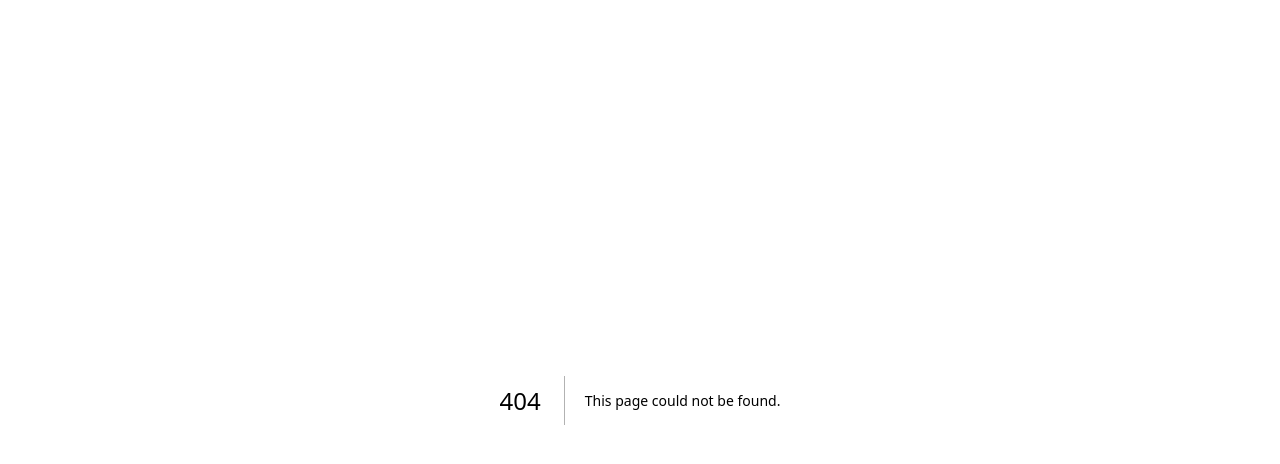
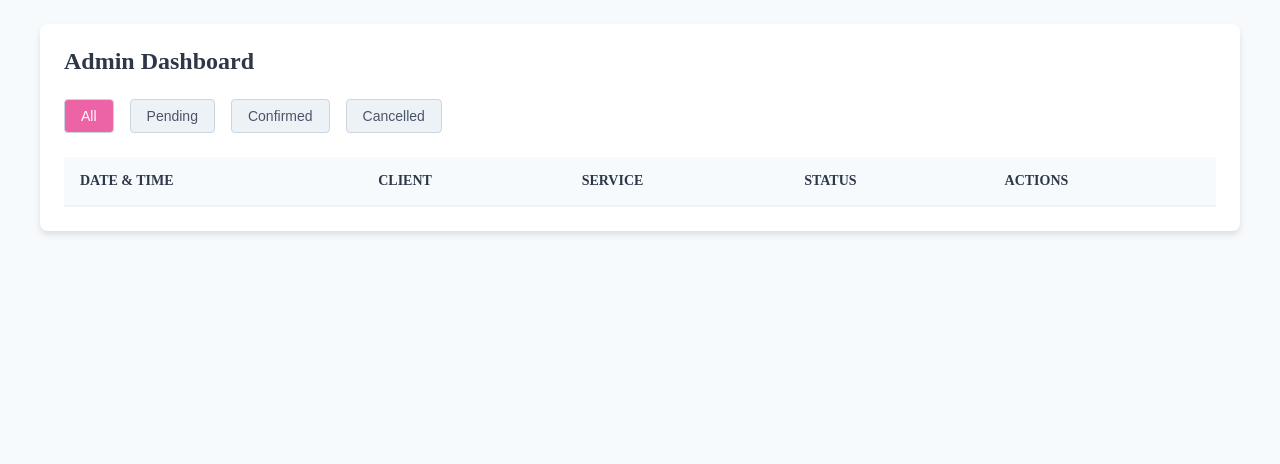
Before and after one commit to FehertoiTamas/beauty-salon, a Next.js app: page /admin in a window 1280 px wide. Before the commit this address had no page. Shown: the top 464 px of the page. Built offline with nearby package versions, Linux system fonts and the light colour scheme.

Commit message:
created admin dashboard

```diff
--- /dev/null
+++ b/src/app/admin/page.js
@@ -0,0 +1,119 @@
+'use client'
+import { useState, useEffect } from "react";
+import { format } from "date-fns";
+import "../styles/admin.css";
+
+export default function AdminDashboard() {
+  const [appointments, setAppointments] = useState([]);
+  const [filter, setFilter] = useState("all");
+
+  useEffect(() => {
+    const storedAppointments = localStorage.getItem("appointments");
+    if (storedAppointments) {
+      setAppointments(JSON.parse(storedAppointments));
+    }
+  }, []);
+
+  const updateAppointmentStatus = (id, status) => {
+    const updatedAppointments = appointments.map((appointment) =>
+      appointment.id === id ? { ...appointment, status } : appointment
+    );
+    setAppointments(updatedAppointments);
+    localStorage.setItem("appointments", JSON.stringify(updatedAppointments));
+  };
+
+  const filteredAppointments = appointments.filter((appointment) =>
+    filter === "all" ? true : appointment.status === filter
+  );
+
+  return (
+    <div className="admin-dashboard">
+      <div className="container">
+        <div className="dashboard-card">
+          <h1 className="dashboard-title">Admin Dashboard</h1>
+
+          {/* Filter Controls */}
+          <div className="filter-controls">
+            <button
+              onClick={() => setFilter("all")}
+              className={filter === "all" ? "active" : ""}
+            >
+              All
+            </button>
+            <button
+              onClick={() => setFilter("pending")}
+              className={filter === "pending" ? "active" : ""}
+            >
+              Pending
+            </button>
+            <button
+              onClick={() => setFilter("confirmed")}
+              className={filter === "confirmed" ? "active" : ""}
+            >
+              Confirmed
+            </button>
+            <button
+              onClick={() => setFilter("cancelled")}
+              className={filter === "cancelled" ? "active" : ""}
+            >
+              Cancelled
+            </button>
+          </div>
+
+          {/* Appointments Table */}
+          <div className="appointments-table">
+            <table>
+              <thead>
+                <tr>
+                  <th>Date & Time</th>
+                  <th>Client</th>
+                  <th>Service</th>
+                  <th>Status</th>
+                  <th>Actions</th>
+                </tr>
+              </thead>
+              <tbody>
+                {filteredAppointments.map((appointment) => (
+                  <tr key={appointment.id}>
+                    <td>
+                      <div>{format(new Date(appointment.date), "MMM d, yyyy")}</div>
+                      <div>{appointment.time}</div>
+                    </td>
+                    <td>
+                      <div>{appointment.name}</div>
+                      <div>{appointment.email}</div>
+                      <div>{appointment.phone}</div>
+                    </td>
+                    <td>{appointment.service}</td>
+                    <td>
+                      <span className={`status ${appointment.status}`}>
+                        {appointment.status.charAt(0).toUpperCase() +
+                          appointment.status.slice(1)}
+                      </span>
+                    </td>
+                    <td>
+                      {appointment.status === "pending" && (
+                        <div className="actions">
+                          <button
+                            onClick={() => updateAppointmentStatus(appointment.id, "confirmed")}
+                          >
+                            Confirm
+                          </button>
+                          <button
+                            onClick={() => updateAppointmentStatus(appointment.id, "cancelled")}
+                          >
+                            Cancel
+                          </button>
+                        </div>
+                      )}
+                    </td>
+                  </tr>
+                ))}
+              </tbody>
+            </table>
+          </div>
+        </div>
+      </div>
+    </div>
+  );
+}
--- /dev/null
+++ b/src/app/styles/admin.css
@@ -0,0 +1,115 @@
+.admin-dashboard {
+  min-height: 100vh;
+  background-color: #f7fafc;
+  padding: 24px;
+}
+
+.container {
+  max-width: 1200px;
+  margin: 0 auto;
+}
+
+.dashboard-card {
+  background-color: #ffffff;
+  border-radius: 8px;
+  box-shadow: 0 4px 6px rgba(0, 0, 0, 0.1);
+  padding: 24px;
+}
+
+.dashboard-title {
+  font-size: 24px;
+  font-weight: bold;
+  color: #2d3748;
+  margin-bottom: 24px;
+}
+
+.filter-controls {
+  margin-bottom: 24px;
+  display: flex;
+  gap: 16px;
+}
+
+.filter-controls button {
+  padding: 8px 16px;
+  border-radius: 4px;
+  font-size: 14px;
+  color: #4a5568;
+  background-color: #edf2f7;
+  border: 1px solid #cbd5e0;
+  cursor: pointer;
+}
+
+.filter-controls button.active {
+  background-color: #ed64a6;
+  color: white;
+}
+
+.appointments-table {
+  overflow-x: auto;
+}
+
+.appointments-table table {
+  width: 100%;
+  border-collapse: collapse;
+}
+
+.appointments-table th,
+.appointments-table td {
+  padding: 16px;
+  text-align: left;
+}
+
+.appointments-table th {
+  background-color: #f7fafc;
+  color: #2d3748;
+  font-size: 14px;
+  font-weight: bold;
+  text-transform: uppercase;
+  border-bottom: 2px solid #edf2f7;
+}
+
+.appointments-table td {
+  background-color: #ffffff;
+  color: #2d3748;
+  border-bottom: 1px solid #edf2f7;
+}
+
+.status {
+  display: inline-flex;
+  padding: 4px 8px;
+  font-size: 12px;
+  font-weight: 600;
+  border-radius: 16px;
+}
+
+.status.pending {
+  background-color: #faf089;
+  color: #d69e2e;
+}
+
+.status.confirmed {
+  background-color: #48bb78;
+  color: #2f855a;
+}
+
+.status.cancelled {
+  background-color: #f56565;
+  color: #c53030;
+}
+
+.actions button {
+  padding: 6px 12px;
+  font-size: 12px;
+  margin-right: 8px;
+  border-radius: 4px;
+  cursor: pointer;
+  transition: background-color 0.3s;
+}
+
+.actions button:hover {
+  background-color: #e2e8f0;
+}
+
+.actions button:active {
+  background-color: #cbd5e0;
+}
```
